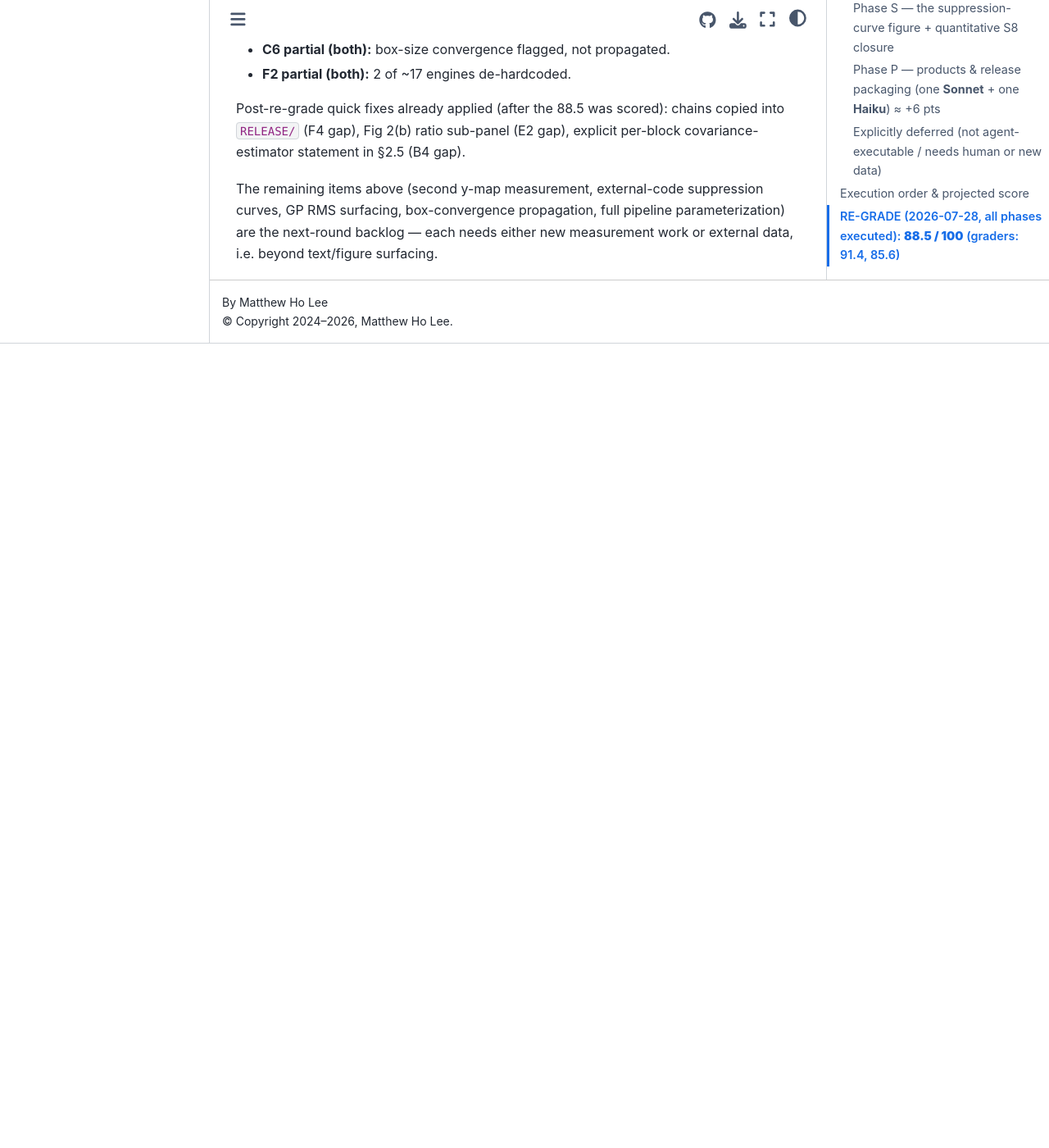
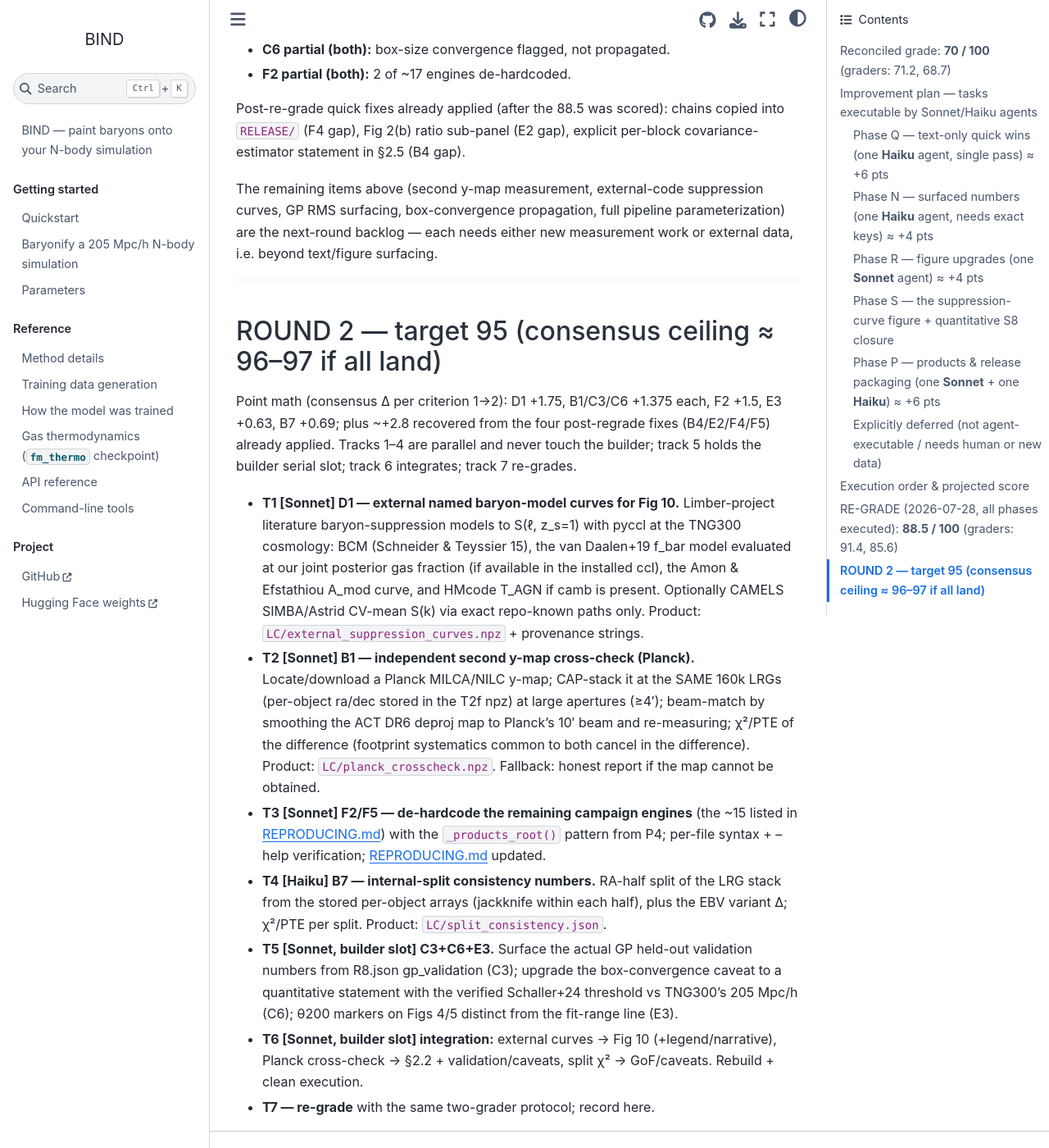
Before and after one commit to Maxelee/BIND, a Sphinx documentation site: the page built from docs/paper_improvement_plan.md, in a window 1280 px wide and 1400 px high, scrolled down 5574 px. Shown: the whole window at 82% size. Built offline with Sphinx 7.4.7 and the Sphinx Book theme 1.1.4, drawn with Linux system fonts in a browser that asks for light colours; before the commit the page ends 5993 px from its top, so only the background shows below that.

Commit message:
docs: round-2 plan (target 95) — external curves, Planck cross-check, de-hardcoding, splits, GP/box surfacing
Co-Authored-By: Claude Fable 5 <noreply@anthropic.com>

```diff
--- a/docs/paper_improvement_plan.md
+++ b/docs/paper_improvement_plan.md
@@ -195,3 +195,46 @@ The remaining items above (second y-map measurement, external-code
 suppression curves, GP RMS surfacing, box-convergence propagation, full
 pipeline parameterization) are the next-round backlog — each needs either
 new measurement work or external data, i.e. beyond text/figure surfacing.
+
+---
+
+## ROUND 2 — target 95 (consensus ceiling ≈ 96–97 if all land)
+
+Point math (consensus Δ per criterion 1→2): D1 +1.75, B1/C3/C6 +1.375
+each, F2 +1.5, E3 +0.63, B7 +0.69; plus ~+2.8 recovered from the four
+post-regrade fixes (B4/E2/F4/F5) already applied. Tracks 1–4 are parallel
+and never touch the builder; track 5 holds the builder serial slot; track
+6 integrates; track 7 re-grades.
+
+- **T1 [Sonnet] D1 — external named baryon-model curves for Fig 10.**
+  Limber-project literature baryon-suppression models to S(ℓ, z_s=1) with
+  pyccl at the TNG300 cosmology: BCM (Schneider & Teyssier 15), the van
+  Daalen+19 f_bar model evaluated at our joint posterior gas fraction (if
+  available in the installed ccl), the Amon & Efstathiou A_mod curve, and
+  HMcode T_AGN if camb is present. Optionally CAMELS SIMBA/Astrid CV-mean
+  S(k) via exact repo-known paths only. Product:
+  `LC/external_suppression_curves.npz` + provenance strings.
+- **T2 [Sonnet] B1 — independent second y-map cross-check (Planck).**
+  Locate/download a Planck MILCA/NILC y-map; CAP-stack it at the SAME
+  160k LRGs (per-object ra/dec stored in the T2f npz) at large apertures
+  (≥4′); beam-match by smoothing the ACT DR6 deproj map to Planck's 10′
+  beam and re-measuring; χ²/PTE of the difference (footprint systematics
+  common to both cancel in the difference). Product:
+  `LC/planck_crosscheck.npz`. Fallback: honest report if the map cannot
+  be obtained.
+- **T3 [Sonnet] F2/F5 — de-hardcode the remaining campaign engines**
+  (the ~15 listed in REPRODUCING.md) with the `_products_root()` pattern
+  from P4; per-file syntax + --help verification; REPRODUCING.md updated.
+- **T4 [Haiku] B7 — internal-split consistency numbers.** RA-half split
+  of the LRG stack from the stored per-object arrays (jackknife within
+  each half), plus the EBV variant Δ; χ²/PTE per split. Product:
+  `LC/split_consistency.json`.
+- **T5 [Sonnet, builder slot] C3+C6+E3.** Surface the actual GP held-out
+  validation numbers from R8.json gp_validation (C3); upgrade the
+  box-convergence caveat to a quantitative statement with the verified
+  Schaller+24 threshold vs TNG300's 205 Mpc/h (C6); θ200 markers on
+  Figs 4/5 distinct from the fit-range line (E3).
+- **T6 [Sonnet, builder slot] integration:** external curves → Fig 10
+  (+legend/narrative), Planck cross-check → §2.2 + validation/caveats,
+  split χ² → GoF/caveats. Rebuild + clean execution.
+- **T7 — re-grade** with the same two-grader protocol; record here.
```
